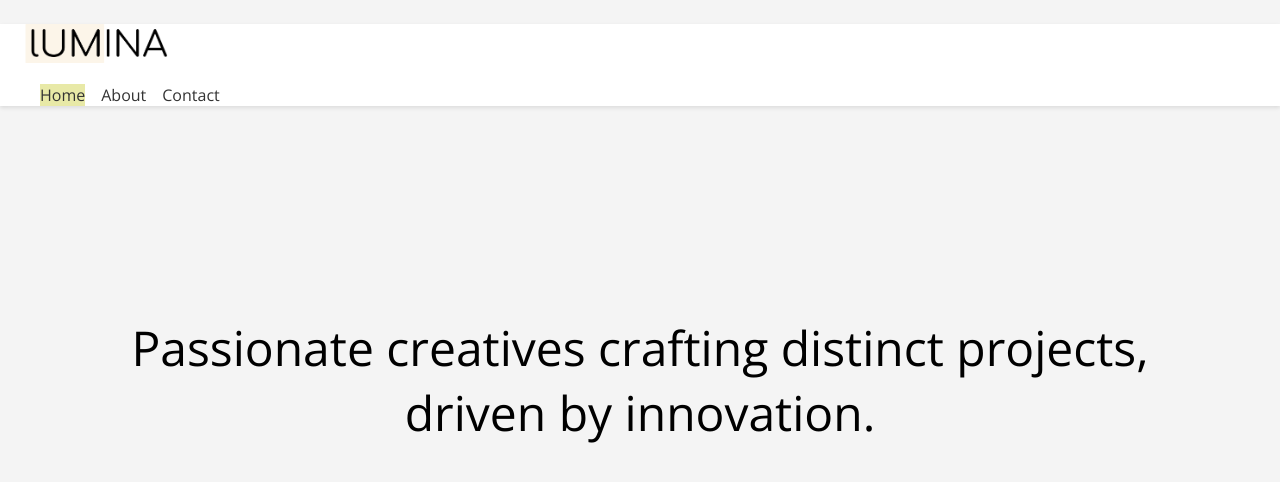
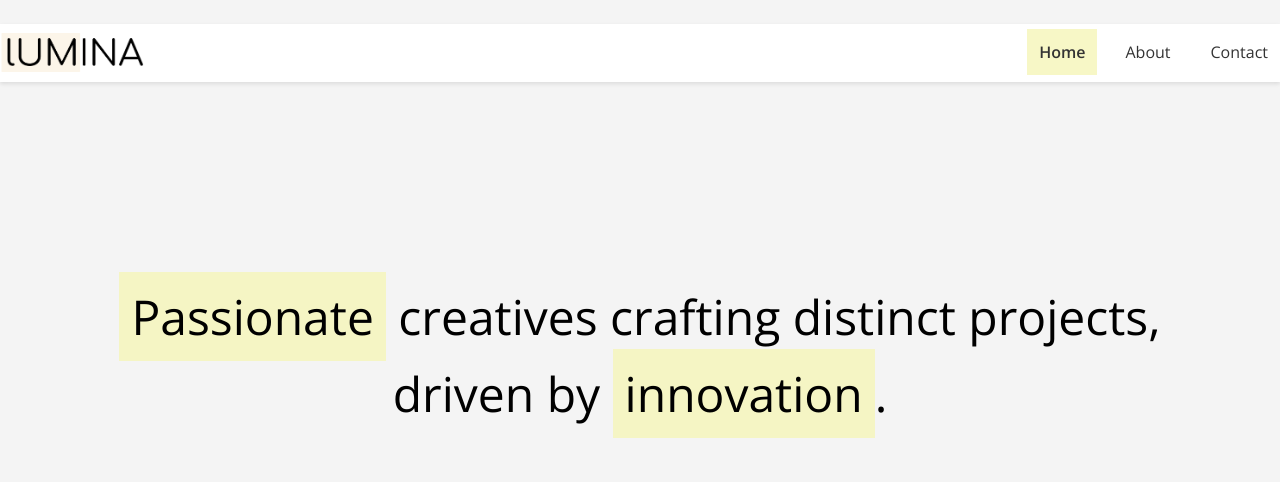
Before and after one commit to AYAN-SkillHub/Lumina-HTML, a plain HTML site: page index.html in a window 1280 px wide. Drawn offline with nearby package versions, Linux system fonts and the light colour scheme; a web font is replaced by a local one.

Commit message:
home page

```diff
--- a/css/styles.css
+++ b/css/styles.css
@@ -1,6 +1,6 @@
 :root{
     --primary-color: #333;
-    --active-color: #e3e492cd;
+    --active-color: #f5f6b9cd;
 }
 
 body {
@@ -8,7 +8,7 @@ body {
     background-color: #f4f4f4;
     margin: 0;
     padding: 0;
-
+    line-height: 1.6;
 }
 
 
@@ -30,7 +30,14 @@ a {
 
 .header img {
     width: 150px;
-    margin-left: 24px;
+    /* margin-left: 24px; */
+}
+
+
+.header .header-flex{
+    display: flex;
+    justify-content: space-between;
+    align-items: center;
 }
 
 /* menu */
@@ -39,10 +46,20 @@ a {
     gap: 1rem;
 }
 
+.header .main-menu a{
+    padding: 12px;
+    color: var(--primary-color);
+}
+
+.header .main-menu a:hover{
+    background-color: var(--active-color);
+}
+
 
 
 .active{
     background-color: var(--active-color);
+    font-weight: 600;
 
 }
 
@@ -60,5 +77,14 @@ a {
     font-weight: normal;
     text-align: center;
     margin: 80px;
+    line-height: 1.6;
 
 }
+
+
+.section-1 .card-span {
+   background-color: var(--active-color);
+    justify-content: center;
+    padding: 12px;
+    margin-top: 24px;
+}
--- a/index.html
+++ b/index.html
@@ -39,7 +39,7 @@
         <section class="section-1">
             <div class="container">
                 <div class="section-1-flex">
-                        <h2><span>Passionate</span> creatives crafting distinct projects, driven by <span>innovation</span>.</h2>
+                        <h2><span class="card-span">Passionate</span> creatives crafting distinct projects, driven by <span class="card-span">innovation</span>.</h2>
                 </div>
             </div>
         </section>
```
